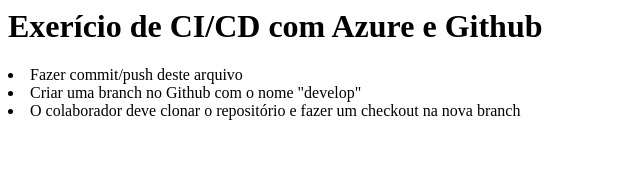
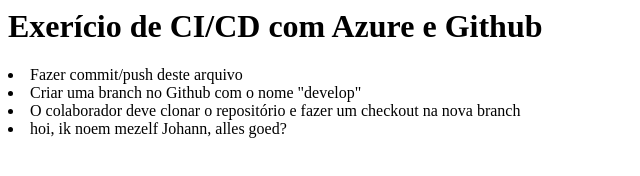
Before and after one commit to TahiaPassos/IntegracaoEntragaContinua, a plain HTML site: page index.html in a window 1280 px wide. Shown: the whole page, without its empty margins (0-640 px from the left). Drawn offline with Linux system fonts and the light colour scheme.

Commit message:
tweede commit

```diff
--- a/index.html
+++ b/index.html
@@ -10,5 +10,7 @@
   <li>Fazer commit/push deste arquivo</li>
   <li>Criar uma branch no Github com o nome "develop"</li>
   <li>O colaborador deve clonar o repositório e fazer um checkout na nova branch</li>
+
+  <li>hoi, ik noem mezelf Johann, alles goed?</li>
 </body>
 </html>
```
